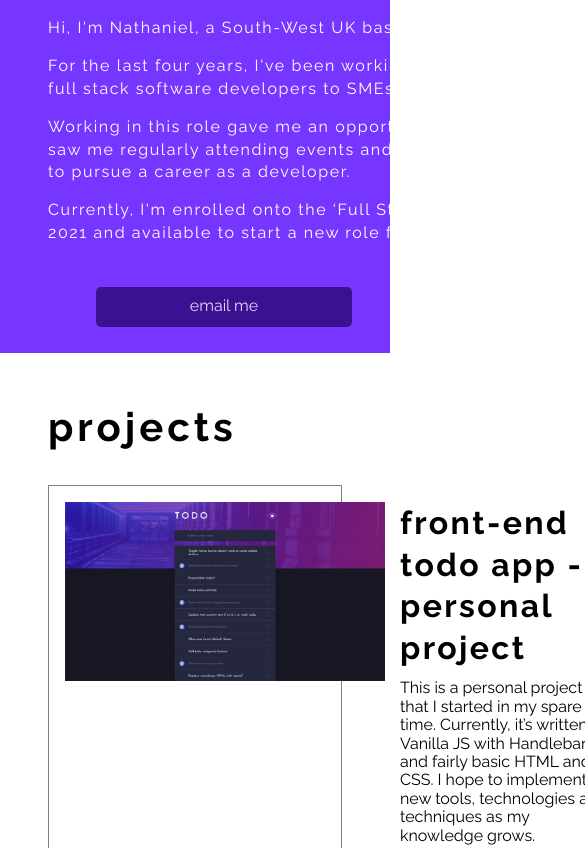
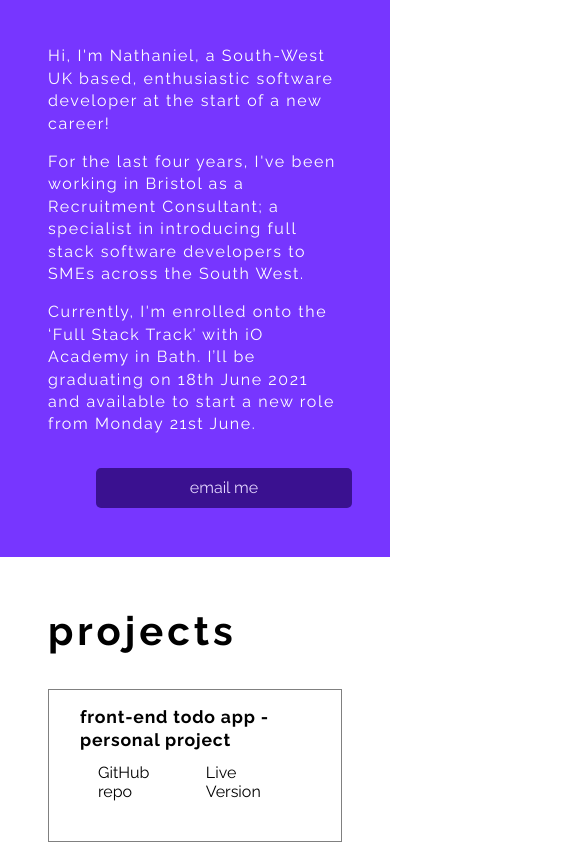
Before and after one commit to dotNATE/may-portfolio-new, a website: page index.html in a window 390 px wide. Shown: the part 287-1135 px from the top of the page, 585 px wide, since content can reach past the window. Drawn offline with Linux system fonts and the light colour scheme.

Commit message:
added responsive css and media queries

```diff
--- a/index.html
+++ b/index.html
@@ -21,14 +21,14 @@
     <div>
         <p>Hi, I'm Nathaniel, a South-West UK based, enthusiastic software developer at the start of a new career!</p>
         <p>For the last four years, I've been working in Bristol as a Recruitment Consultant; a specialist in introducing full stack software developers to SMEs across the South West.</p>
-        <p>Working in this role gave me an opportunity to speak with developers about their roles on a daily basis, and saw me regularly attending events and meetups in Bristol; this exposure to the software industry inspired me to pursue a career as a developer.</p>
+        <p id="aboutMe3">Working in this role gave me an opportunity to speak with developers about their roles on a daily basis, and saw me regularly attending events and meetups in Bristol; this exposure to the software industry inspired me to pursue a career as a developer.</p>
         <p>Currently, I'm enrolled onto the ‘Full Stack Track’ with iO Academy in Bath. I’ll be graduating on 18th June 2021 and available to start a new role from Monday 21st June.</p>
     </div>
     <a href="mailto:nathanielsdevjobs@gmail.com">email me</a>
 </main>
 <section id="projects">
     <h2>projects</h2>
-
+    <div id="projectGallery">
         <article class="projectContainer">
             <img src="public/images/todo-project-dark.png" alt="">
             <h3>front-end todo app - personal project</h3>
@@ -62,7 +62,7 @@
                 <p>This was another group project where I and my team (8 in total) were required to design an application from the ground up that adhered to SOLID principles. We designed a class structure/architecture as a team and worked to implement this using PHP with a minimal front-end, constructed with HTML5 and CSS (using SASS, with a Gulp compiler).</p>
             </div>
         </article>
-
+    </div>
 </section>
 <footer>
     <h2>contact</h2>
--- a/public/scss/_main.scss
+++ b/public/scss/_main.scss
@@ -2,25 +2,27 @@ main {
   display: flex;
   flex-direction: column;
   justify-content: space-evenly;
-  height: 36rem;
-  padding: 0 3rem;
+  height: fit-content;
+  min-height: 100vh;
+  padding: 3rem;
   color: white;
   background-color: $bgColor;
   & h1 {
     font-size: 3rem;
     letter-spacing: 0.25rem;
     line-height: 1.3;
-    margin: 0;
+    margin: 3rem 0;
   }
   & p {
     letter-spacing: .1rem;
     line-height: 1.4;
-    width: 100ch;
+    max-width: 100ch;
     margin-bottom: 1rem;
   }
   & a {
     height: 2.5rem;
     width: 16rem;
+    margin-top: 1rem;
     position: relative;
     left: 3rem;
     background-color: #2b0875;
--- /dev/null
+++ b/public/scss/_mediaQueries.scss
@@ -0,0 +1,66 @@
+@media only screen and (max-width: 1047px) {
+  #projectGallery {
+    display: grid;
+    grid-template-columns: repeat(2, 1fr);
+  }
+
+  .projectContainer {
+    grid-template-areas:
+        "img"
+        "links"
+        "title"
+        "desc";
+    max-width: 400px;
+    & img, & .projectLinks {
+      margin: 0 auto;
+    }
+  }
+}
+
+@media only screen and (max-width: 913px) {
+  #projectGallery {
+    grid-template-columns: repeat(1, 1fr);
+  }
+  .projectContainer {
+    grid-template-areas:
+        "title"
+        "img"
+        "links";
+    & p {
+      display: none;
+    }
+  }
+}
+
+@media only screen and (max-width: 613px) {
+  nav {
+    display: none;
+  }
+}
+
+@media only screen and (max-width: 563px) {
+  #aboutMe3 {
+    display: none;
+  }
+  .projectContainer {
+    grid-template-areas:
+      "img title"
+      "img links";
+    & img {
+      width: 10rem;
+    }
+    & h3 {
+      font-size: 1.1rem;
+      letter-spacing: 0.05rem;
+    }
+  }
+}
+
+@media only screen and (max-width: 563px) {
+  .projectContainer {
+    padding-top: 1rem;
+    & img {
+      display: none;
+    }
+  }
+}
--- a/public/scss/_projects.scss
+++ b/public/scss/_projects.scss
@@ -5,15 +5,17 @@
 .projectContainer {
   display: grid;
   grid-template-areas:
-    "img img img title title title"
-    "img img img desc desc desc"
-    "img img img desc desc desc"
-    "img img img . . links";
+        "img img img title title title"
+        "img img img desc desc desc"
+        "img img img desc desc desc"
+        "img img img . . links";
   padding: 1rem;
   grid-column-gap: 15px;
   grid-row-gap: 11px;
   border: 1px solid gray;
+  margin: 0 auto;
   margin-bottom: 1rem;
+  max-width: 1400px;
   & img {
     grid-area: img;
     width: 20rem;
--- a/public/scss/style.scss
+++ b/public/scss/style.scss
@@ -5,3 +5,4 @@
 @import "main";
 @import "projects";
 @import "footer";
+@import "mediaQueries";
```
Also changed, not shown: public/css/style.css. Lines whose indentation alone changed are shown as unchanged.
